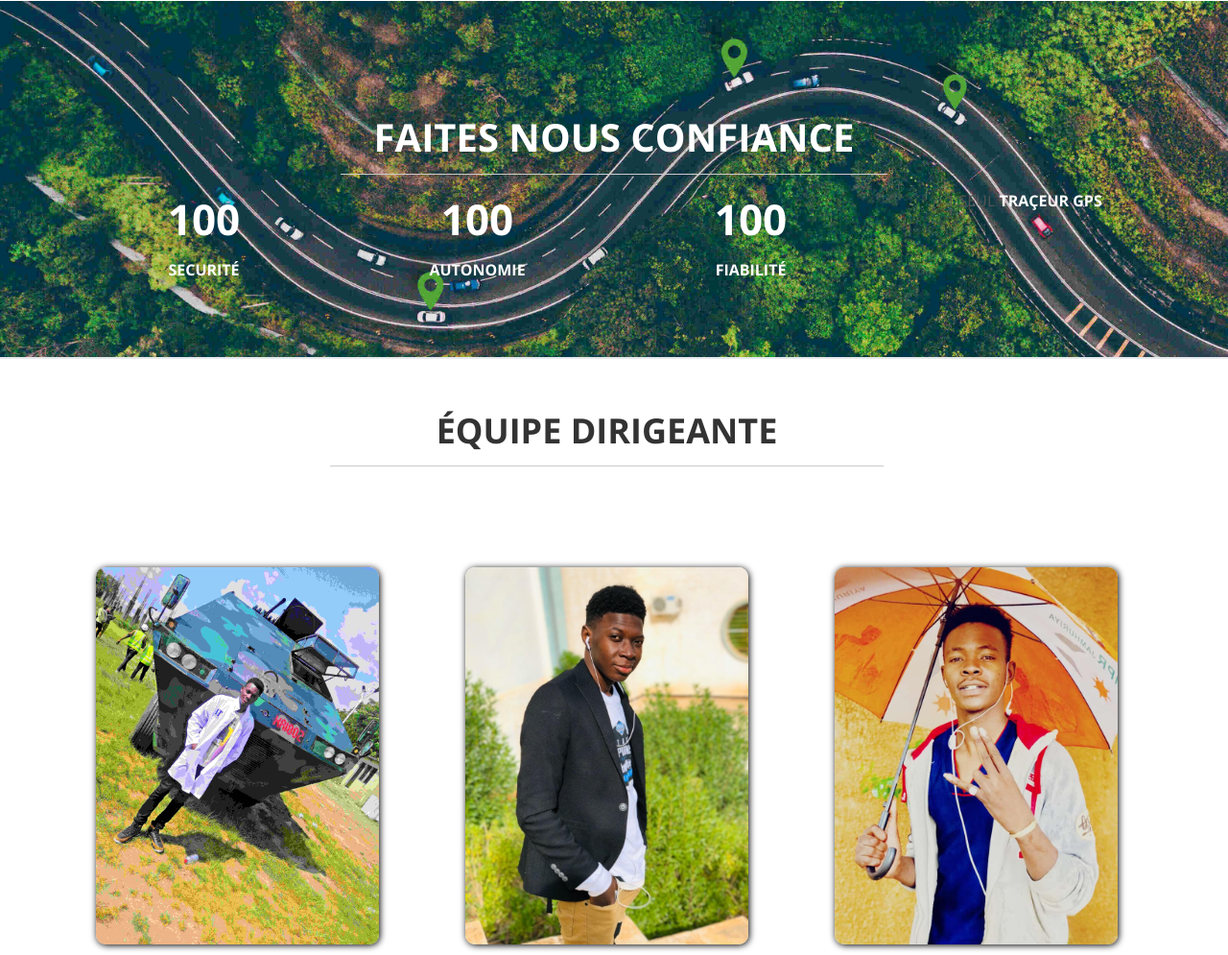
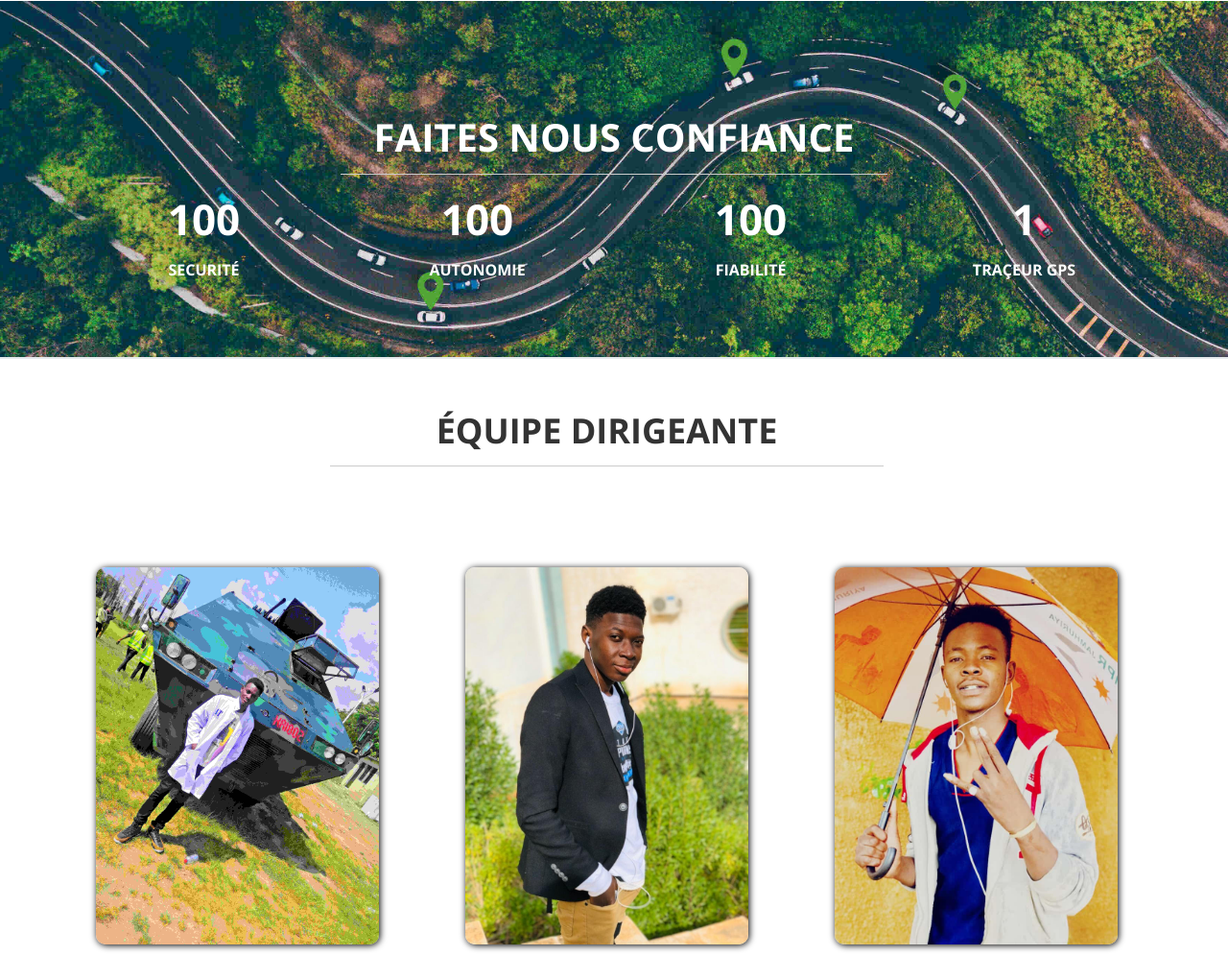
Before and after one commit to yassine-hamadou/wassouh, a plain HTML site: page index.html in a window 1280 px wide. Shown: the part 1462-2457 px from the top of the page at 96% size. Drawn offline with nearby package versions, Linux system fonts and the light colour scheme; files whose address does not match are found by name.

Commit message:
Update index.html

```diff
--- a/index.html
+++ b/index.html
@@ -147,7 +147,7 @@
 					<span class="counter-desc">FIABILITÉ</span>
 				</div>
 				<div class="col-md-3">
-					<span class="counte">1 SEUL</span>
+					<span class="counter">1</span>
 					<span class="counter-desc">TRAÇEUR GPS</span>
 				</div>
 			</div><!-- container -->
```
